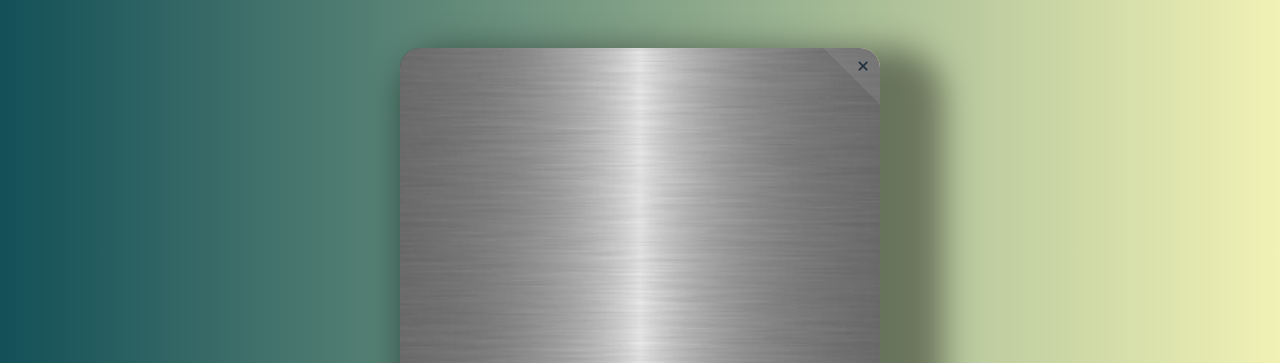
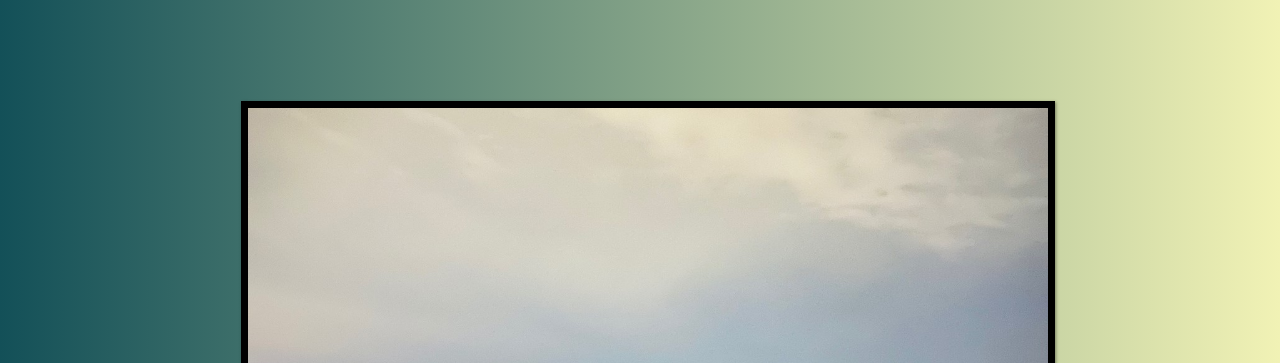
Before and after one commit to CharlieKim0821/Charlie_C_Lab_Portfolio, a plain HTML site: page aboutme.html in a window 1280 px wide. Shown: the top 363 px of the page. Drawn offline with Linux system fonts and the light colour scheme; a web font is replaced by a local one.

Commit message:
개인 소개 수정

```diff
--- a/aboutme.html
+++ b/aboutme.html
@@ -8,138 +8,109 @@
     <title>Document</title>
 
     <style>
-        *,
-        *:before,
-        *:after {
-            box-sizing: border-box;
-            outline: none;
-        }
-
-        html {
-            font-family: 'Source Sans Pro', sans-serif;
-            font-size: 16px;
-            font-smooth: auto;
-            font-weight: 300;
-            line-height: 1.5;
-            color: #444;
+        @font-face {
+            font-family: 'GoyangIlsan';
+            src: url('https://cdn.jsdelivr.net/gh/projectnoonnu/noonfonts_one@1.0/GoyangIlsan.woff') format('woff');
+            font-weight: normal;
+            font-style: normal;
         }
 
         body {
-            position: relative;
+            background: linear-gradient(-90deg, #F1F2B5, #135058);
+            font-family: 'GoyangIlsan'
+        }
+
+        .box-wrap {
+            width: 100vw;
+            height: 100vh;
             display: flex;
             align-items: center;
             justify-content: center;
-            flex: 1;
-            height: 100vh;
-            background: linear-gradient(-90deg, #F1F2B5, #135058);
         }
 
-        code,
-        .card .line-numbers {
-            font-family: "Lucida Console", Monaco, monospace;
-            font-size: 14px;
+        .box {
+            position: relative;
+            background: #000;
+            width: 800px;
+            height: 600px;
+            border: 7px solid black;
+            cursor: pointer;
+            overflow: hidden;
+            box-shadow: 1px 1px 3px rgba(0, 0, 0, 0.4);
         }
 
-        .card {
-            position: relative;
-            width: 30rem;
-            height: 45rem;
-            perspective: 150rem;
+        .box img {
+            width: 100%;
+            display: block;
+            transition: all 0.3s ease-in-out;
+            position: absolute;
+            transform: scale(1);
+            transition: all 0.35s ease;
         }
 
-        .card-front,
-        .card-back {
+        .box .info {
             position: absolute;
+            left: 0;
+            bottom: 0;
+            z-index: 10;
+            color: #fff;
+            background: rgba(0, 0, 0, 0.6);
             width: 100%;
             height: 100%;
-            display: flex;
-            align-items: center;
-            justify-content: center;
-            margin: auto;
-            border-radius: 20px;
-            box-shadow: 2rem 2rem 2rem 2rem rgba(0, 0, 0, 0.4);
-            transition: 0.9s cubic-bezier(0.25, 0.8, 0.25, 1);
-            backface-visibility: hidden;
-            overflow: hidden;
+            opacity: 0;
+            transform: scale(0);
+            transition: all 0.35s ease;
         }
 
-        .card-front:before,
-        .card-back:before,
-        .card-front:after,
-        .card-back:after {
+        .box .info h3 {
+            font-size: 24px;
+            color: #fff;
             position: absolute;
+            left: 30px;
+            top: 5px;
         }
 
-        .card-front:before,
-        .card-back:before {
-            top: -40px;
-            right: -40px;
-            content: '';
-            width: 80px;
-            height: 80px;
-            background-color: rgba(255, 255, 255, 0.08);
-            transform: rotate(45deg);
-            z-index: 1;
+        .box .info p {
+            font-size: 20px;
+            color: #fff;
+            position: absolute;
+            top: 100px;
+            margin: 30px;
         }
 
-        .card-front:after,
-        .card-back:after {
-            content: '+';
-            top: 0;
-            right: 10px;
-            font-size: 24px;
-            transform: rotate(45deg);
-            z-index: 2;
+        .box:hover .info {
+            opacity: 1;
+            transform: scale(1);
         }
 
-        .card-front {
-            width: 100%;
-            height: 100%;
-            background: linear-gradient(-90deg, #F1F2B5, #135058);
-            font-size: 60px;
-        }
-
-        .card-front:after {
-            color: #212f3c;
-        }
-
-        .card-back {
-
-            background-color: white;
-            transform: rotateX(-180deg);
-            font-size: 30px;
-        }
-
-        .card-back:after {
-            color: #11181f;
-        }
-
-        .card:hover .card-front {
-            transform: rotateX(180deg);
-        }
-
-        .card:hover .card-back {
-            transform: rotateX(0deg);
-        }
-
-
-        .card .line-numbers>div {
-            padding: 2.5px 0;
-            opacity: 0.15;
+        .box:hover img {
+            transform: scale(0.6);
         }
     </style>
 
 </head>
 
 <body>
-    <div class="card">
-        <div class="card-back">
-            무슨 내용을 넣을까 엄청엄청나게 고민중
-        </div>
-        <div class="card-front">
-            <img src="./steel.jpg" width="500px" height="730px">
+
+    <div class="box-wrap">
+        <div class="box">
+            <div class="img">
+                <img src="./naksan.jpg" alt="Hover Effect">
+            </div>
+            <div class="info">
+                <h3>About Me</h3>
+                <p>Lorem ipsum dolor sit amet, consectetur adipiscing elit, sed do eiusmod tempor incididunt ut labore
+                    et dolore magna aliqua. Ut enim ad minim veniam, quis nostrud exercitation ullamco laboris nisi ut
+                    aliquip ex ea commodo consequat. Duis aute irure dolor in reprehenderit in voluptate velit esse
+                    cillum dolore eu fugiat nulla pariatur. Excepteur sint occaecat cupidatat non proident, sunt in
+                    culpa qui officia deserunt mollit anim id est laborum.</p>
+            </div>
         </div>
     </div>
+
+</body>
+
+
 </body>
 
 </html>
```
Also changed, not shown: index.html (+1 -0 lines), personal.html (+61 -4 lines), naksan.jpg (added).
